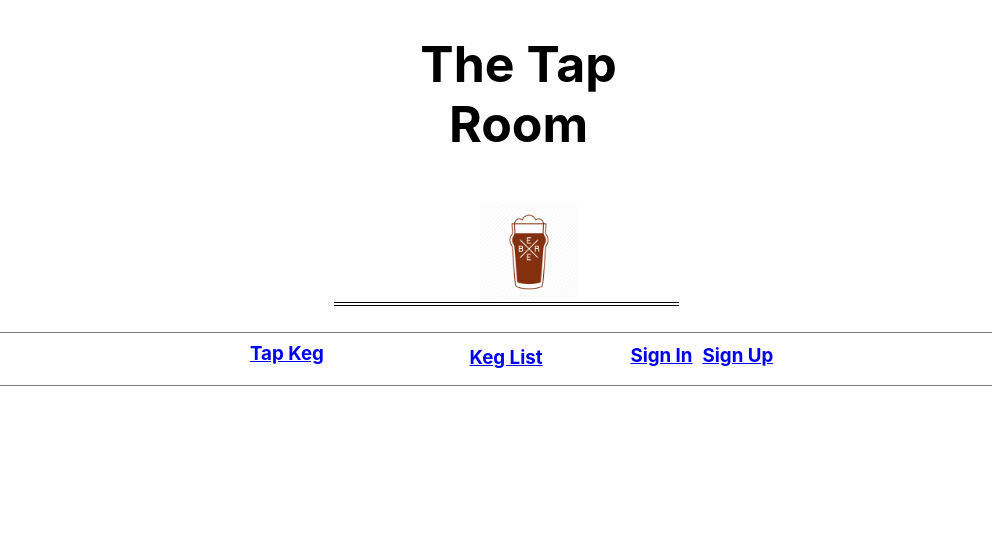
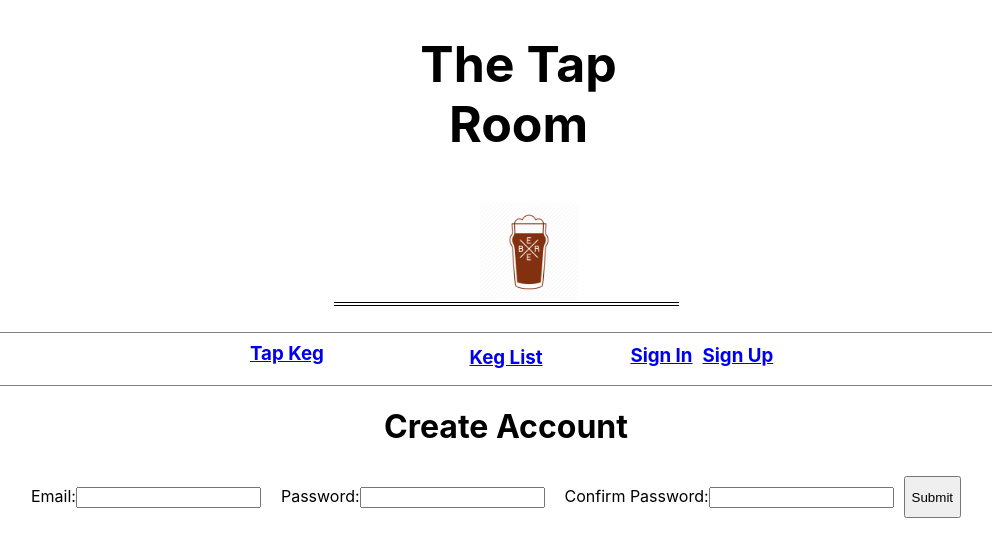
Before and after one commit to CalvinPVIII/React-Code-Review-1, a React (Create React App) app: page /#/signup in a window 1280 px wide. Before the commit this address led to /#/signin. Shown: the top 556 px of the page, without its empty margins (134-1126 px from the left). Built offline with nearby package versions, Linux system fonts and the light colour scheme.

Commit message:
add sign in sign up form

```diff
--- a/src/components/App.js
+++ b/src/components/App.js
@@ -5,6 +5,8 @@ import Header from './Header'
 import KegList from './KegList'
 import NewKeg from './NewKeg';
 import EditKeg from './EditKeg';
+import SignIn from './SignIn';
+import SignUp from './SignUp';
 function App() {
   return (
     <div>
@@ -13,6 +15,8 @@ function App() {
     <Route exact path='/' component={KegList}/>
     <Route path='/newkeg' component={NewKeg}/>
     <Route path='/editkeg' component={EditKeg}/>
+    <Route path='/signin' component={SignIn}/>
+    <Route path='/signup' component={SignUp}/>
     </Switch>
     </div>
   );
--- a/src/components/Header.jsx
+++ b/src/components/Header.jsx
@@ -91,8 +91,8 @@ const navbarLeft = {
       <div style={navbar}>
         <Link to='/'><h3 style={title}> Keg List  </h3></Link>
         <div style={navbarRight}>
-          <Link to='/'><h3 style={validationLinks}> Sign In </h3></Link>
-          <Link to='/'><h3 style={validationLinks}> Sign Up </h3></Link>
+          <Link to='/signin'><h3 style={validationLinks}> Sign In </h3></Link>
+          <Link to='/signup'><h3 style={validationLinks}> Sign Up </h3></Link>
         </div>
         <div style={navbarLeft}>
           <Link to ="/newkeg"><h3> Tap Keg </h3></Link>
--- /dev/null
+++ b/src/components/SignIn.jsx
@@ -0,0 +1,38 @@
+import React from 'react';
+import { Link } from 'react-router-dom';
+import { Router } from 'react-router-dom';
+
+
+function SignIn(props){
+
+const form = {
+  marginTop: '30px',
+  display: 'flex',
+  flexFlow: 'row wrap',
+  justifyContent: 'center',
+  marginLeft: '-30px',
+}
+const menu = {
+  textAlign: "center",
+  color: "black",
+}
+const label = {
+  padding: '10px'
+}
+  return (
+    <div>
+      <h1 style={menu}> Log In </h1>
+    <form style={form}>
+    <label style={label}> Email:
+      <input type="text" name="email" />
+    </label>
+    <label style={label}> Password:
+      <input type="text" name="password" />
+    </label>
+    <input type="submit" value="Submit" />
+  </form>
+    </div>
+  );
+}
+
+export default SignIn;
--- /dev/null
+++ b/src/components/SignUp.jsx
@@ -0,0 +1,41 @@
+import React from 'react';
+import { Link } from 'react-router-dom';
+import { Router } from 'react-router-dom';
+
+
+function SignIn(props){
+
+const form = {
+  marginTop: '30px',
+  display: 'flex',
+  flexFlow: 'row wrap',
+  justifyContent: 'center',
+  marginLeft: '-30px',
+}
+const menu = {
+  textAlign: "center",
+  color: "black",
+}
+const label = {
+  padding: '10px'
+}
+  return (
+    <div>
+      <h1 style={menu}> Create Account </h1>
+    <form style={form}>
+    <label style={label}> Email:
+      <input type="text" name="email" />
+    </label>
+    <label style={label}> Password:
+      <input type="text" name="password" />
+    </label>
+    <label style={label}> Confirm Password:
+      <input type="text" name="confirmPassword" />
+    </label>
+    <input type="submit" value="Submit" />
+  </form>
+    </div>
+  );
+}
+
+export default SignIn;
```
